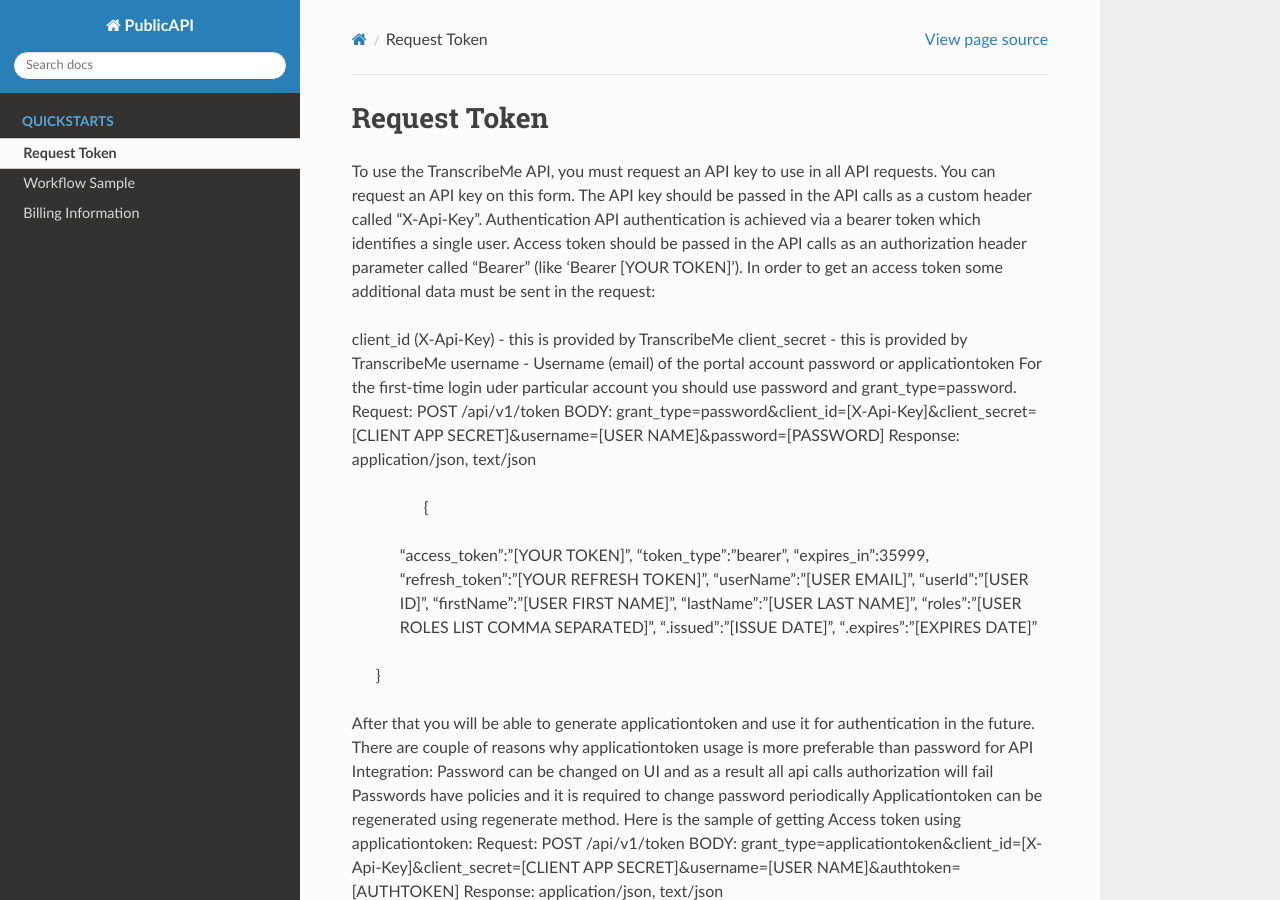
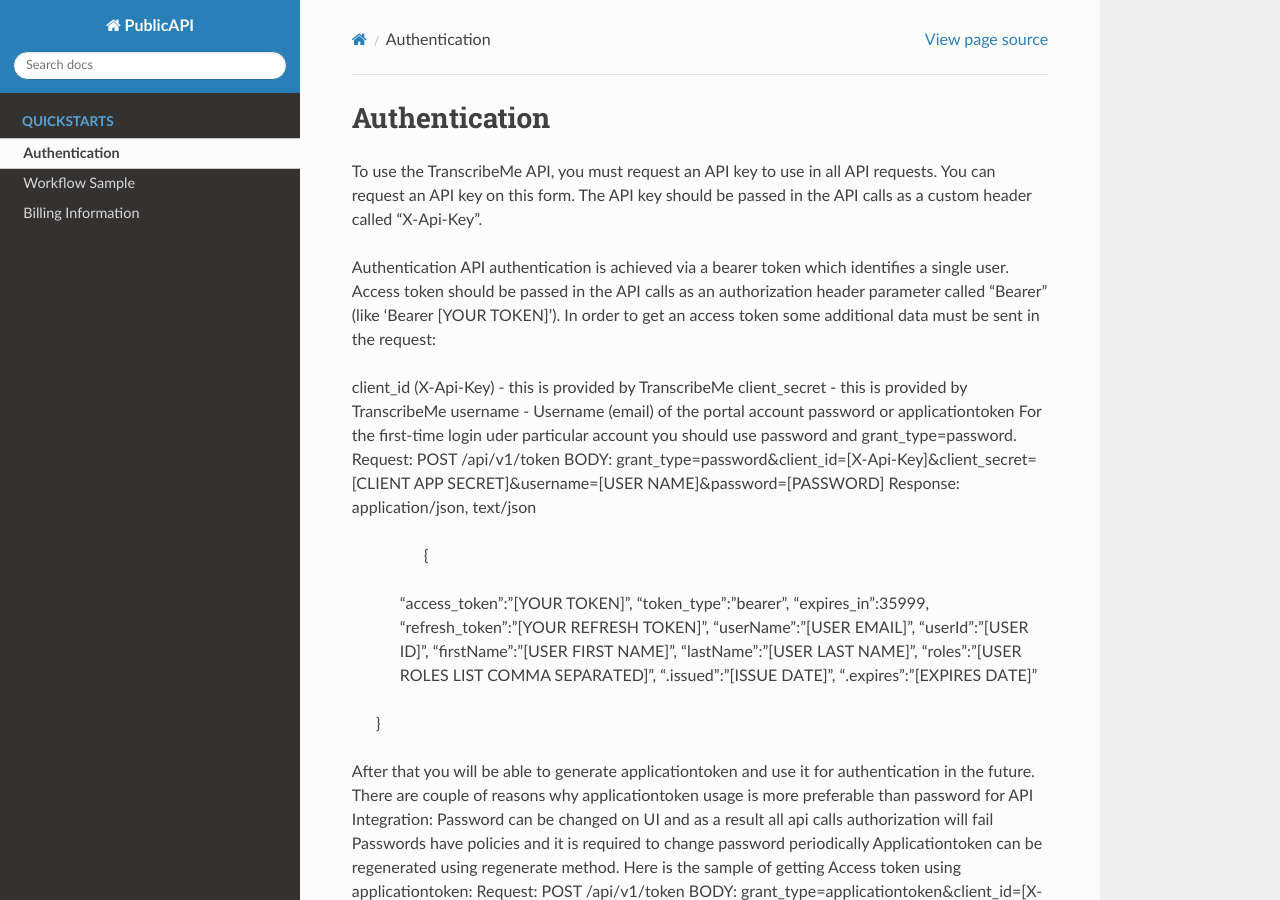
Before and after one commit to TranscribeMe/Docs, a Sphinx documentation site: the page built from docs/quickstarts/2_request_token.rst, in a window 1280 px wide and 900 px high. Built offline with Sphinx 7.4.7 and the Read the Docs theme 2.0.0, drawn with Linux system fonts in a browser that asks for light colours.

Commit message:
Update 2_request_token.rst

```diff
--- a/docs/quickstarts/2_request_token.rst
+++ b/docs/quickstarts/2_request_token.rst
@@ -1,8 +1,9 @@
-Request Token
+Authentication
 ========
 To use the TranscribeMe API, you must request an API key to use in all API requests.
 You can request an API key on this form.
 The API key should be passed in the API calls as a custom header called "X-Api-Key".
+
 Authentication
 API authentication is achieved via a bearer token which identifies a single user.
 Access token should be passed in the API calls as an authorization header parameter called "Bearer" (like 'Bearer [YOUR TOKEN]').
```
